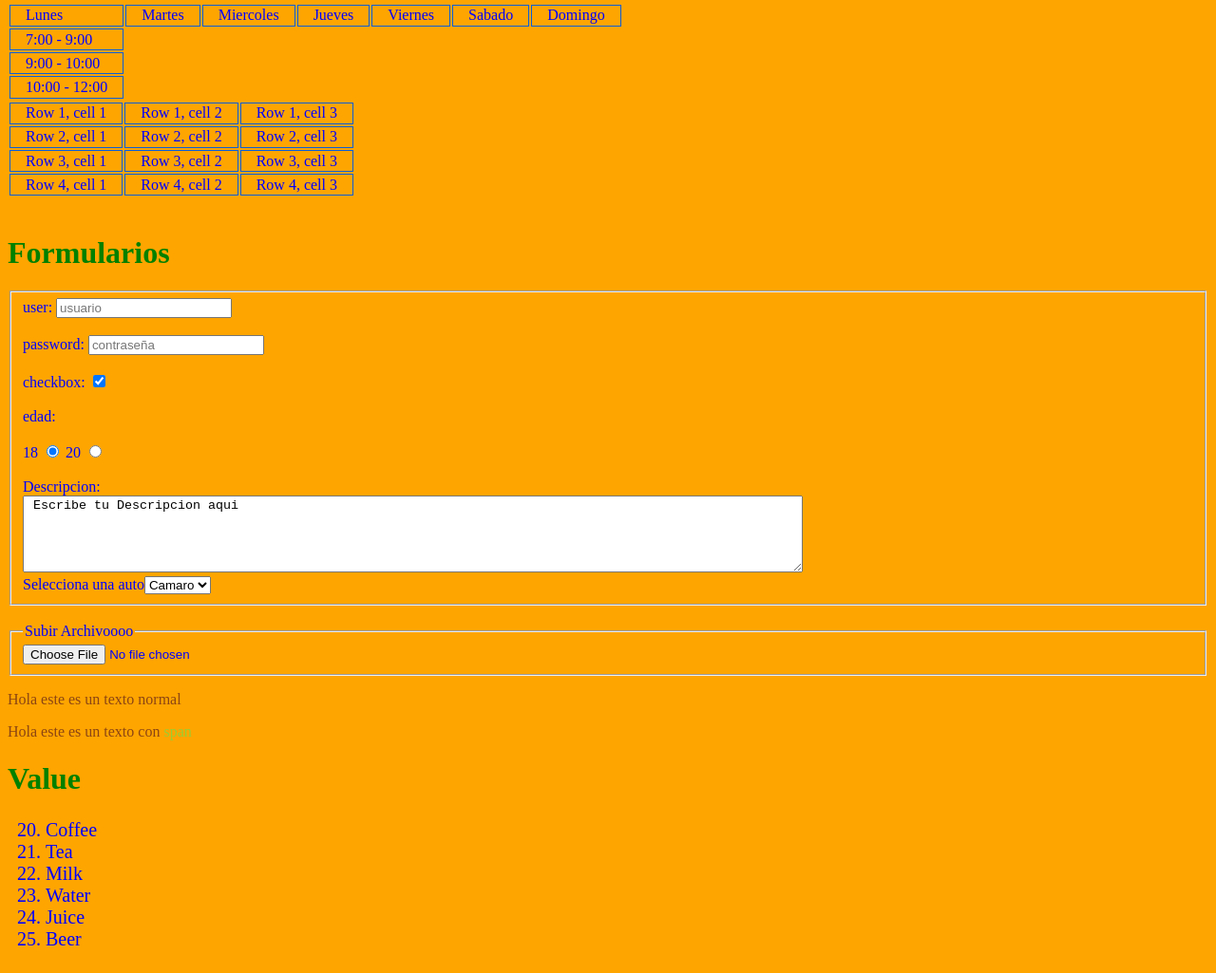
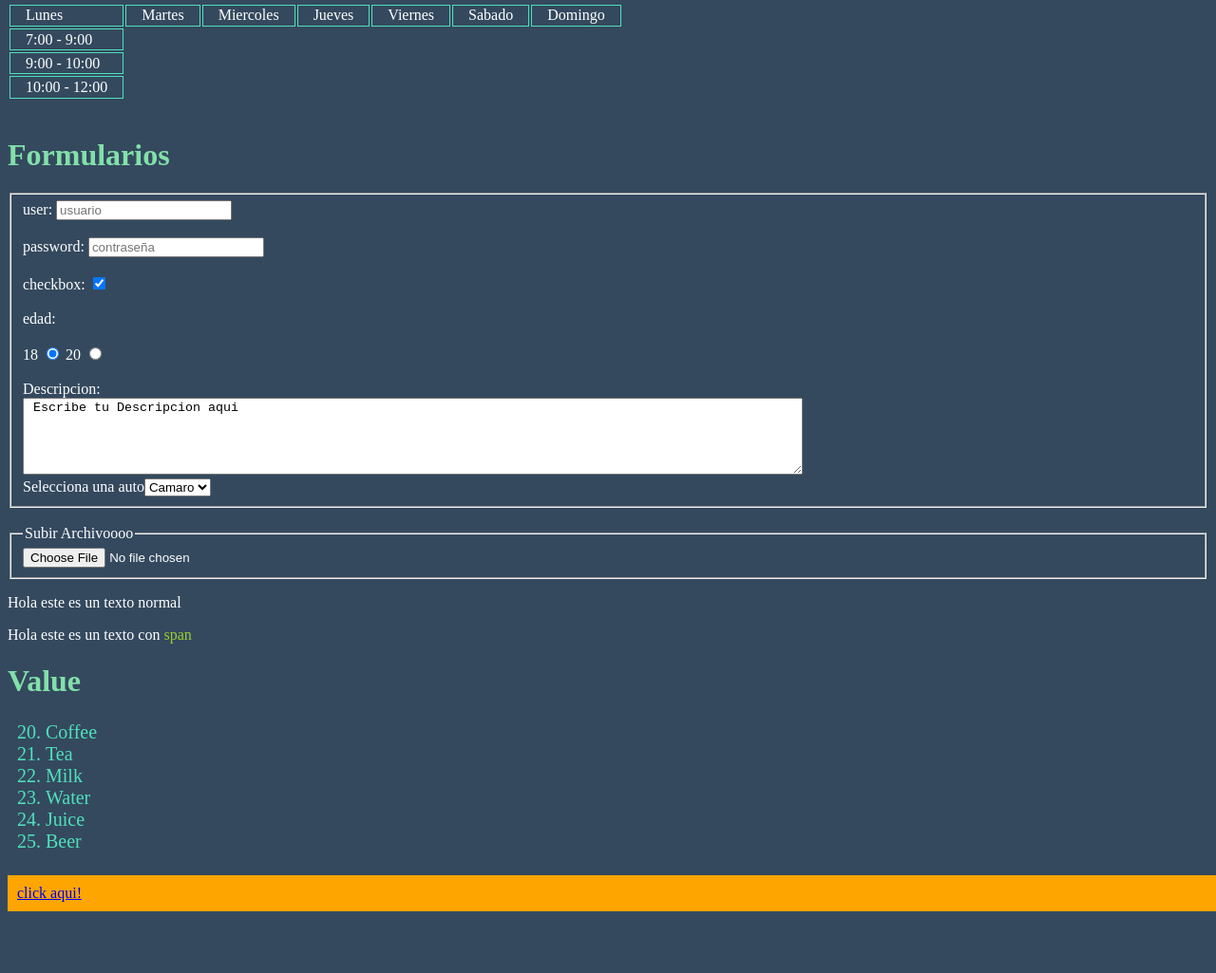
Before and after one commit to Luis-Salinas-SD/Stack, a plain HTML site: page HTML/index.html in a window 1280 px wide. Shown: the part 1240-2265 px from the top of the page at 95% size. After the commit the page ends 2208 px from the top, so only its background shows below. Drawn offline with Linux system fonts and the light colour scheme.

Commit message:
actualizacion HTML

```diff
--- a/HTML/estilos.css
+++ b/HTML/estilos.css
@@ -1,26 +1,32 @@
 body{
-	color: blue;
+	color: white;
 }
 h1{
-    color: green;
+    color: #82E0AA;
 }
 
 td {
-			border: 1px solid rgb(11, 94, 218);
+			border: 1px solid rgb(79, 224, 188);
 			padding: 0.1em 1em;
 		}
 ul, ol {
-	color: green;
+	color: #82E0AA;
 	font-size: 24px;
 }
 li{
-	color: blue;
+	color: rgba(79, 224, 188);
 	font-size: 20px;
 }
 
 .joy{
-	color:saddlebrown;
+	color:152, 245, 243;
 }
 .division{
 	color: yellowgreen;
 }
+.link{
+width: 100%;
+height: 100%;
+background-color: orange;
+padding: 10px;
+	}
--- a/HTML/index.html
+++ b/HTML/index.html
@@ -7,7 +7,7 @@
     <title>Lunes</title>
     <link rel="stylesheet" href="estilos.css" type="text/css">
 </head>
-<body bgcolor="orange">
+<body bgcolor="#34495E">
 <h1>¡Bienvenidos HTML Principiantes!</h1>
 <h3>A continuacion se presentan varios temas relacionado a HTML</h3>
 <p>
@@ -66,29 +66,7 @@
     	<td>10:00 - 12:00</td>
     </tr>
 </table>
-<table>
-    <tr>
-        <td>Row 1, cell 1</td>
-        <td>Row 1, cell 2</td>
-        <td>Row 1, cell 3</td>
-    </tr>
-    <tr>
-        <td>Row 2, cell 1</td>
-        <td>Row 2, cell 2</td>
-        <td>Row 2, cell 3</td>
-    </tr>
-    <tr>
-        <td>Row 3, cell 1</td>
-        <td>Row 3, cell 2</td>
-        <td>Row 3, cell 3</td>
-    </tr>
-    <tr>
-        <td>Row 4, cell 1</td>
-        <td>Row 4, cell 2</td>
-        <td>Row 4, cell 3</td>
-    </tr>
-
-</table> <br>
+<br>
 <h1>Formularios</h1>
 <fieldset>
 <form action="prueba.php" method="post">
@@ -136,6 +114,10 @@
   <li>Juice</li>
   <li>Beer</li>
 </ol>
+<div class="link">
+  <a href="https://htmlcolorcodes.com/es/" target="_top">click aqui!</a>
+
+</div>
 
 </body>
 </html>
```
